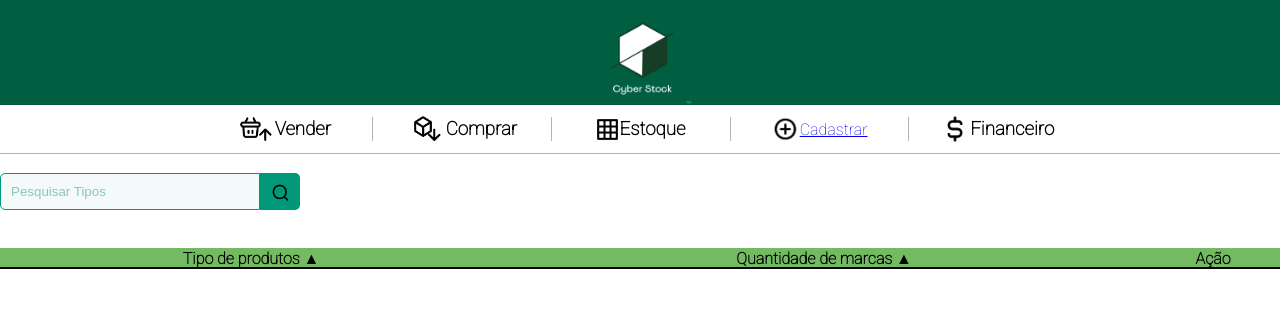
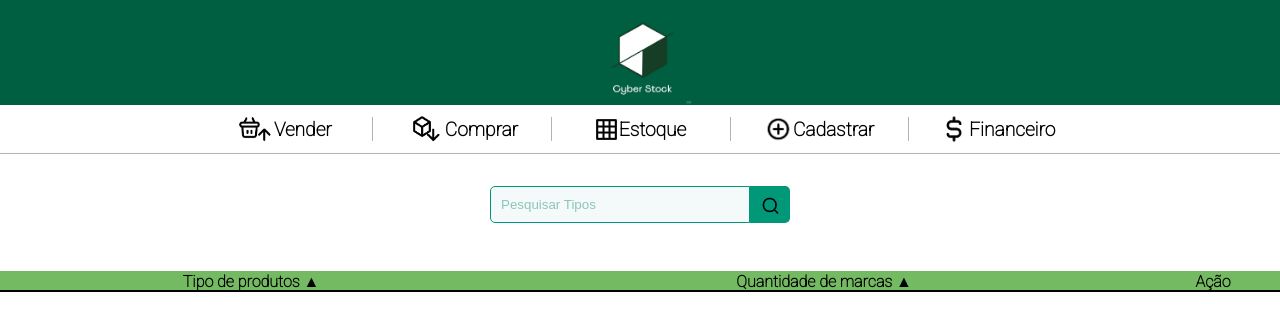
Before and after one commit to nahmrodrigues/Cyber-Stock, a Django app: page /products/types/ in a window 1280 px wide. Shown: the top 331 px of the page. Run offline with Django 3.2, Linux system fonts and the light colour scheme; data that the repository does not hold is empty.

Commit message:
Listing products and adjusting pages.
Co-authored-by: joaombc <jpceva@gmail.com>
Co-authored-by: Leonardo Milomes Vitoriano <leonardomilov@gmail.com>

```diff
--- a/cyber_stock/products/templates/list_product_types.html
+++ b/cyber_stock/products/templates/list_product_types.html
@@ -16,22 +16,14 @@
 
 <script src="https://ajax.googleapis.com/ajax/libs/jquery/3.6.0/jquery.min.js"></script>
 
-
-<br>
-
-<div>
-	<div>
-		<div class="searchbar">
-			<input id="search-input" class="searchbar__input" type="text" placeholder="Pesquisar Tipos" name="search">
-			<button	type="submit" class="searchbar__button">
-				<img src="{% static 'icones/search.png' %}" width="19" height="18">
-			</button>
-		</div>
+<div class="searchbar-container">
+	<div class="searchbar">
+		<input id="search-input" class="searchbar__input" type="text" placeholder="Pesquisar Tipos" name="search">
+		<button	type="submit" class="searchbar__button">
+			<img src="{% static 'icones/search.png' %}" width="19" height="18">
+		</button>
 	</div>
 </div>
-
-<br><br>
-
 
 <table class="table sticky">
 	<tr>
@@ -46,8 +38,8 @@
 			<td>{{ item.product_type.name }}</td>
 			<td>{{ item.products_qtd }}</td>
 			<td><a href="{% url 'products' item.product_type.id %}"><img src="{% static 'icones/list.png' %}" width=13 height=13/> listar</a></td>
-			<td><img src="{% static 'icones/edit.png' %}" width=13 height=13>editar</td>
-			<td><img src="{% static 'icones/trash.png' %}" width=13 height=13> excluir</td>
+			<td><a href=#><img src="{% static 'icones/edit.png' %}" width=13 height=13>editar</a></td>
+			<td><a href=#></a><img src="{% static 'icones/trash.png' %}" width=13 height=13> excluir</td>
 		</tr>
 		{% endfor %}
 	</tbody>
--- a/cyber_stock/products/views.py
+++ b/cyber_stock/products/views.py
@@ -38,19 +38,10 @@ class CreateProductType(CreateView):
 class ListProducts(ListView):
     model = Product
 
-    # def get_queryset(self):
-    #     products = Product.objects.all()
-
-    #     queryset = {}
-
-    #     for product in products:
-    #         name = product.product_type.name
-    #         if name not in queryset.keys():
-    #             queryset[name] = [product]
-    #         else:
-    #             queryset[name].append(product)
-
-    #     return queryset
+    def get_queryset(self):
+        product_type = ProductType.objects.get(pk=self.kwargs['id'])
+        products = Product.objects.filter(product_type=product_type)
+        return products
 
 
 class CreateProduct(CreateView):
--- a/cyber_stock/static/css/base.css
+++ b/cyber_stock/static/css/base.css
@@ -2,6 +2,11 @@
 
 input[type=submit]:hover ,button:hover {
     cursor: pointer;
+}
+
+a {
+    text-decoration: none;
+    color: inherit;
 }
 
 body{
@@ -84,6 +89,7 @@ table{
 	border-collapse: collapse;
 	border: 0px solid;
 	width: 100%;
+    margin: 3rem 0;
 }
 tr:nth-of-type(odd){
 	background-color: #A6F9AE;
@@ -117,3 +123,12 @@ td{
 	background: black;
 
 }
+
+.table-action-link {
+    margin: 0 0.5rem;
+}
+
+.menu-link {
+    font-size: 1.2rem;
+    font-weight: bold;
+}
--- a/cyber_stock/static/css/product_types.css
+++ b/cyber_stock/static/css/product_types.css
@@ -54,11 +54,19 @@ div#conteiner{
     width: 20rem;
   }
 
+.searchbar-container {
+  width: 100%;
+  display: flex;
+  justify-content: center;
+  align-items: center;
+}
+
   /*style of searchbar*/
 .searchbar{
 	width: 100%;
 	max-width: 300px;
 	display: inline-flex;
+  margin-top: 2rem;
 }
 
 .searchbar__input {
--- a/cyber_stock/templates/base.html
+++ b/cyber_stock/templates/base.html
@@ -16,27 +16,27 @@
         <div id="menu">
             <div id="vender">
                 <img src="{% static 'icones/cesta.jpg' %}" width=40 height=40>
-                <h3 id="h3Vender">Vender</h3>
+                <a class="menu-link" href="#">Vender</a>
             </div>
             <div id="linhaVertical"></div>
             <div id="comprar">
                 <img src="{% static 'icones/caixa.jpg' %}" width=40 height=40>
-                <h3>Comprar</h3>
+                <a class="menu-link" href="#">Comprar</a>
             </div>
             <div id="linhaVertical"></div>
             <div id="estoque">
                 <img src="{% static 'icones/grid.jpg' %}" width=25 height=25>
-                <h3>Estoque</h3>
+                <a class="menu-link" href="{% url 'product_types' %}">Estoque</a>
             </div>
             <div id="linhaVertical"></div>
             <div id="cadastrar">
                 <img src="{% static 'icones/mais.jpg'  %}" width=30 height=30>
-                <a href="{% url 'create_product' %}">Cadastrar</a>
+                <a class="menu-link" href="{% url 'create_product' %}">Cadastrar</a>
             </div>
             <div id="linhaVertical"></div>
             <div id="financeiro">
                 <img src="{% static 'icones/dollar.jpg'  %}" width=30 height=30>
-                <h3>Financeiro</h3>
+                <a class="menu-link" href="#">Financeiro</a>
             </div>
         </div>
         <div id="content">
```
Also changed, not shown: cyber_stock/products/templates/list_products.html (+32 -18 lines).
